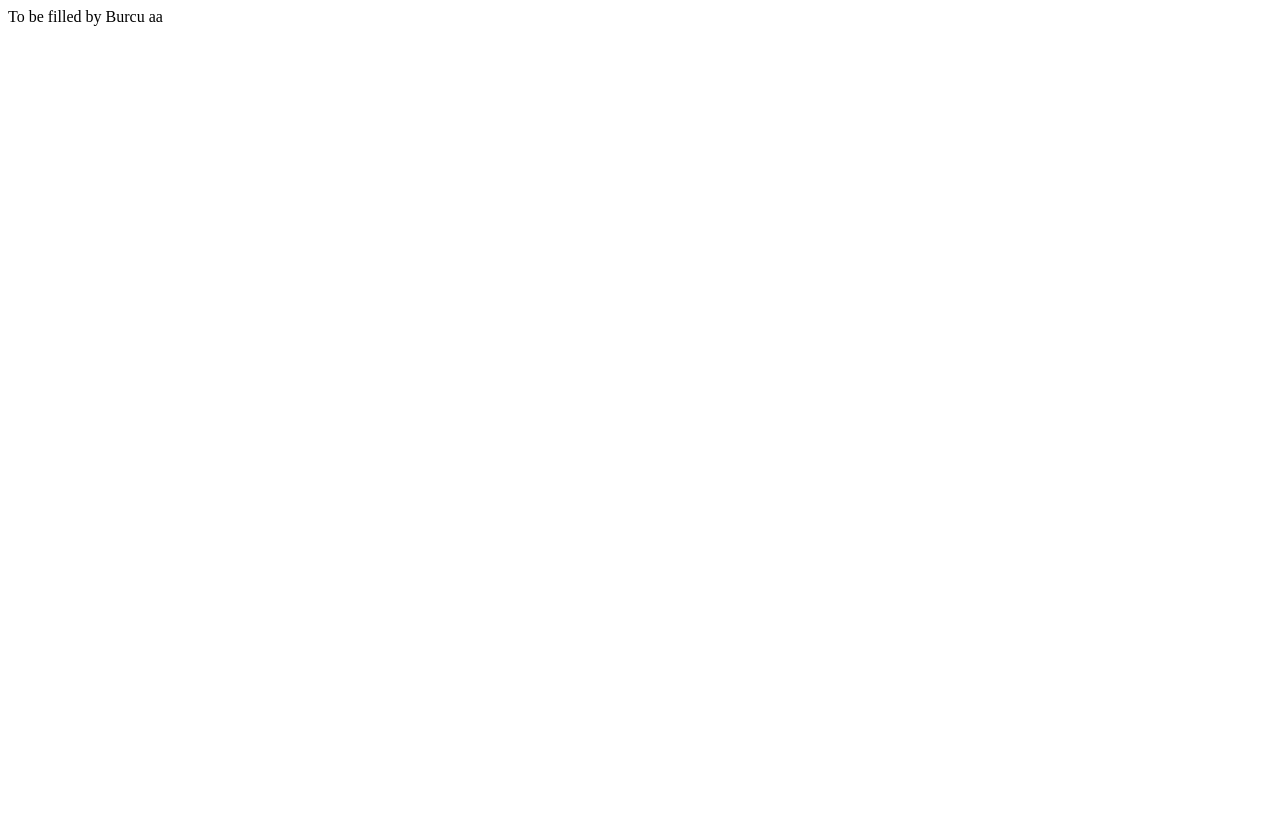
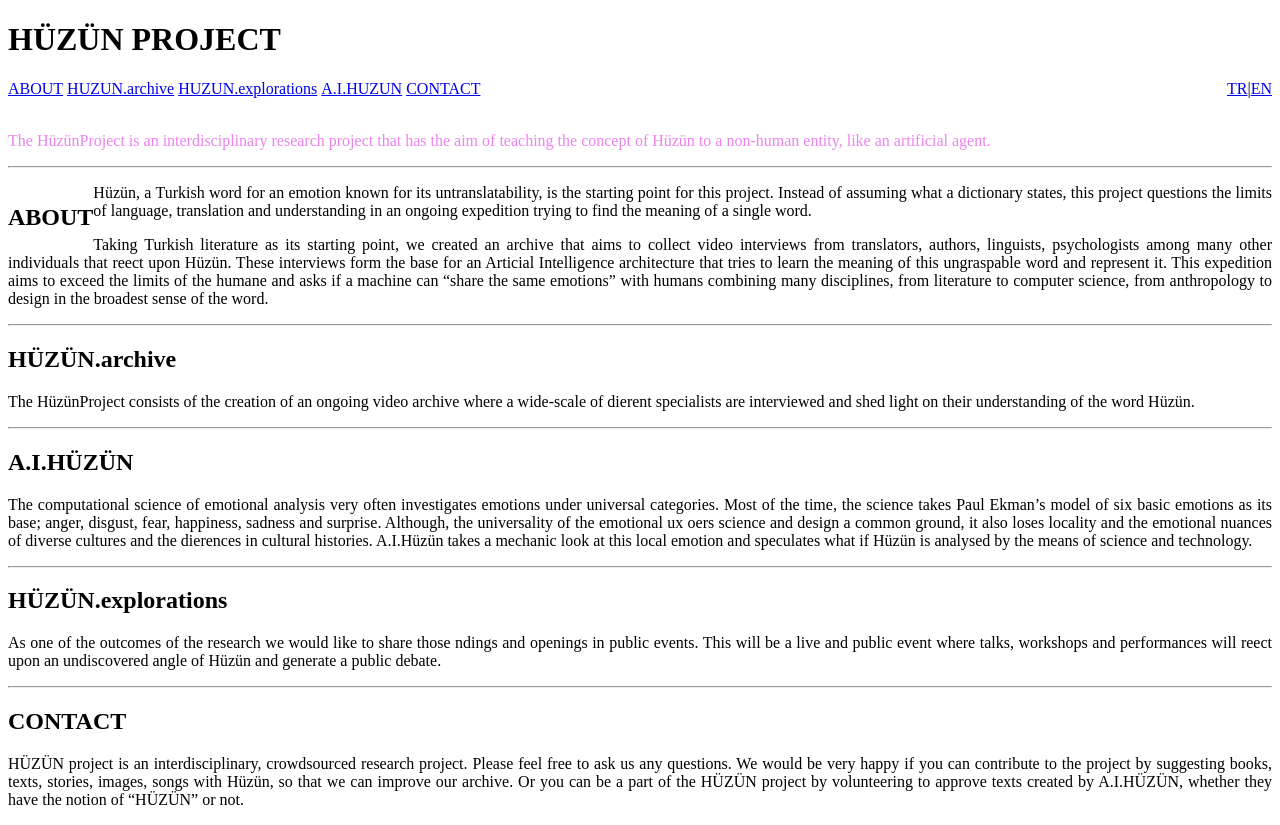
Before and after one commit to SinemSemsioglu/Huzun-AI, a website: page public/index.html in a window 1280 px wide. Before the commit the page ends 800 px from the top, so only its background shows below. Drawn offline with Linux system fonts and the light colour scheme.

Commit message:
initial draft of index.html was formed

```diff
--- a/public/index.html
+++ b/public/index.html
@@ -1 +1,119 @@
-To be filled by Burcu aa
+<!DOCTYPE html>
+<html>
+<head>
+    <meta charset="utf-8">
+    <title>HÜZÜN PROJECT</title>
+    <style type="text/css">
+
+        * {
+            text-align: justify;
+        }
+        ul {
+            list-style-type: none;
+            margin: 0;
+            padding: 0;
+        }
+
+        li {
+            display: inline;
+
+        }
+
+        #p1 {
+            color: violet;
+        }
+
+    </style>
+    <link href="style.css" rel="stylesheet">
+</head>
+<body>
+<header>
+    <h1>HÜZÜN PROJECT</h1>
+    <nav>
+        <ul>
+            <li><a href=#about>ABOUT</a></li>
+            <li><a href=#huzun.archive>HUZUN.archive</a></li>
+            <li><a href=#huzun.explorations>HUZUN.explorations</a></li>
+            <li><a href=#a.i.huzun>A.I.HUZUN</a></li>
+            <li><a href=#contact>CONTACT</a></li>
+            <div style="float:right;"><li><a href=#tr>TR</a>|<a href=#en>EN</a></li></div>
+        </ul>
+    </nav>
+</header>
+<br>
+<p id="p1">The HüzünProject is an interdisciplinary research project that has the aim of teaching the concept of
+Hüzün to a non-human entity, like an artificial agent.</p>
+<hr>
+<section>
+    <div style="float:left;"><h2>ABOUT</h2></div>
+    <p>Hüzün, a Turkish word for an emotion known for its
+        untranslatability, is the starting point for this project. Instead of
+        assuming what a dictionary states, this project questions the
+        limits of language, translation and understanding in an ongoing
+        expedition trying to find the meaning of a single word.
+    </p>
+        <p>Taking Turkish literature as its starting point, we created an
+        archive that aims to collect video interviews from translators,
+        authors, linguists, psychologists among many other individuals
+        that reect upon Hüzün. These interviews form the base for an
+        Articial Intelligence architecture that tries to learn the meaning
+        of this ungraspable word and represent it. This expedition aims
+        to exceed the limits of the humane and asks if a machine can
+        “share the same emotions” with humans combining many
+        disciplines, from literature to computer science, from
+        anthropology to design in the broadest sense of the word.</p>
+</section>
+<hr>
+<section>
+    <h2>HÜZÜN.<strong>archive</strong></h2>
+    <p>The HüzünProject consists of the creation
+    of an ongoing video archive where a
+    wide-scale of dierent specialists are
+    interviewed and shed light on their
+    understanding of the word Hüzün.</p>
+</section>
+<hr>
+<section>
+    <h2>A.I.HÜZÜN</h2>
+    <p>The computational science of emotional
+    analysis very often investigates emotions
+    under universal categories. Most of the
+    time, the science takes Paul Ekman’s
+    model of six basic emotions as its base;
+    anger, disgust, fear, happiness, sadness
+    and surprise. Although, the universality of
+    the emotional ux oers science and
+    design a common ground, it also loses
+    locality and the emotional nuances of
+    diverse cultures and the dierences in
+    cultural histories. A.I.Hüzün takes a
+    mechanic look at this local emotion and
+    speculates what if Hüzün is analysed by
+        the means of science and technology.</p>
+</section>
+<hr>
+<section>
+    <h2>HÜZÜN.explorations</h2>
+    <p>As one of the outcomes of the research we
+    would like to share those ndings and
+    openings in public events. This will be a
+    live and public event where talks,
+    workshops and performances will reect
+    upon an undiscovered angle of Hüzün
+    and generate a public debate.</p>
+</section>
+<hr>
+<section>
+    <h2>CONTACT</h2>
+    <p>HÜZÜN project is an interdisciplinary, crowdsourced research project. Please feel free to
+        ask us any questions.
+
+        We would be very happy if you can contribute to the project by suggesting books, texts,
+        stories, images, songs with Hüzün, so that we can improve our archive.
+
+        Or you can be a part of the HÜZÜN project by volunteering to approve texts created by
+        A.I.HÜZÜN, whether they have the notion of “HÜZÜN” or not.</p>
+</section>
+
+</body>
+</html>
```
